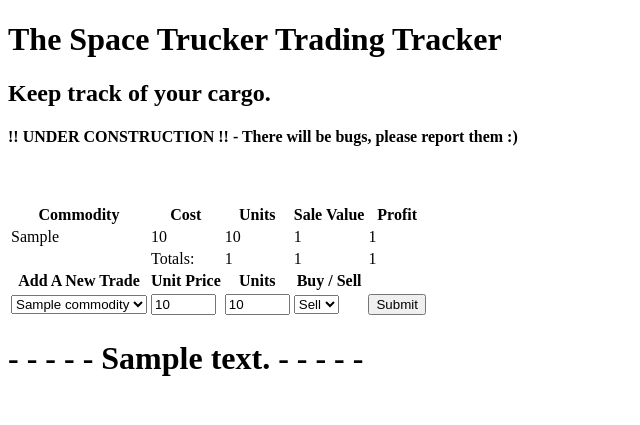
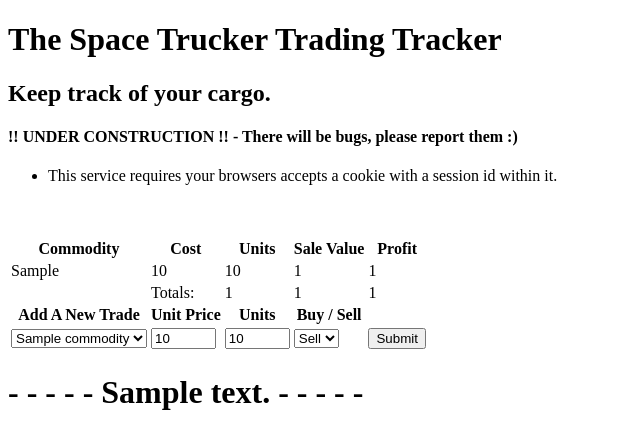
Before and after one commit to MadStu/space-trucker-trading-tracker, a Django app: template trading/templates/trading/index.html in a window 1280 px wide. Shown: the top 425 px of the page, without its empty margins (0-640 px from the left). Run offline with Django 3.2, Linux system fonts and the light colour scheme; tables that the repository leaves empty hold one stand-in row (values such as "Sample post"); the template is opened without the code that fills it: values that come from a table or form of the project are taken from there, most other values are stand-ins (such as "Sample title", 1, 10 or a date in 2020).

Commit message:
Update site info regarding cookies required

```diff
--- a/trading/templates/trading/index.html
+++ b/trading/templates/trading/index.html
@@ -10,6 +10,9 @@
     <h1>The Space Trucker Trading Tracker</h1>
     <h2>Keep track of your cargo.</h2>
     <h4>!! UNDER CONSTRUCTION !! - There will be bugs, please report them :)</h4>
+    <ul>
+        <li>This service requires your browsers accepts a cookie with a session id within it.</li>
+    </ul>
     <br><br>
 
     <div>
```
Also changed, not shown: README.md.
